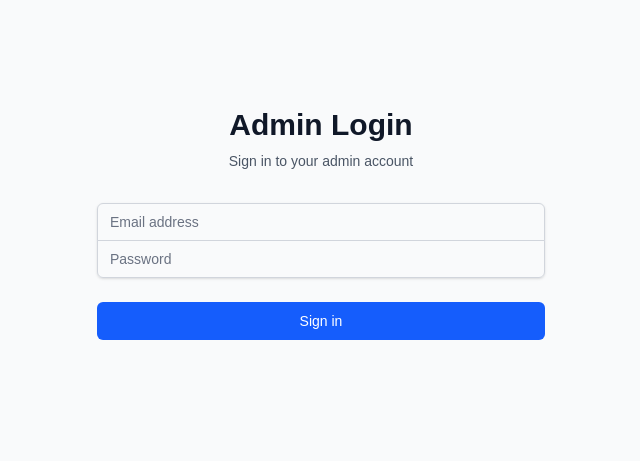
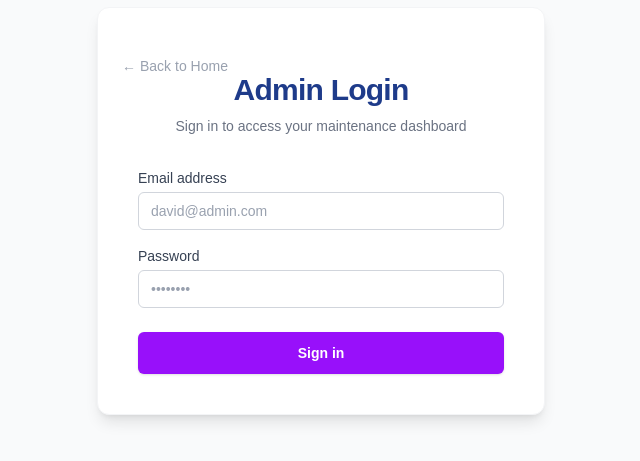
Before and after one commit to amirtavass/maintenance-tracker-repo, a Next.js app in the folder client/: page /login/admin in a window 1280 px wide. Shown: the part 189-650 px from the top of the page, without its empty margins (319-959 px from the left). Built offline with nearby package versions, Linux system fonts and the light colour scheme.

Commit message:
changed styling and added back button to loginPages also added suspense for avoiding ci/cd failure tests

```diff
--- a/client/src/app/login/admin/page.tsx
+++ b/client/src/app/login/admin/page.tsx
@@ -1,14 +1,19 @@
 "use client";
 
-import { useState } from "react";
-import { useRouter } from "next/navigation";
+import { useState, Suspense } from "react";
+import { useRouter, useSearchParams } from "next/navigation";
+import Link from "next/link";
 
-export default function AdminLogin() {
+// 1. We extract the form into its own component so it can use useSearchParams safely
+function AdminLoginForm() {
   const [email, setEmail] = useState("");
   const [password, setPassword] = useState("");
   const [error, setError] = useState("");
   const [loading, setLoading] = useState(false);
   const router = useRouter();
+
+  const searchParams = useSearchParams();
+  const urlError = searchParams.get("error");
 
   const handleSubmit = async (e: React.FormEvent) => {
     e.preventDefault();
@@ -41,20 +46,31 @@ export default function AdminLogin() {
   };
 
   return (
-    <div className="min-h-screen flex items-center justify-center bg-gray-50 dark:bg-zinc-950 py-12 px-4 sm:px-6 lg:px-8">
-      <div className="max-w-md w-full space-y-8">
-        <div>
-          <h2 className="mt-6 text-center text-3xl font-extrabold text-gray-900 dark:text-white">
+    <div className="max-w-md w-full space-y-8 bg-white p-10 rounded-xl shadow-lg border border-gray-100">
+      <div className="relative">
+        {/* Back Button */}
+        <Link
+          href="/"
+          className="absolute -top-4 -left-4 text-sm text-gray-400 hover:text-blue-600 transition-colors flex items-center gap-1"
+        >
+          <span>&larr;</span> Back to Home
+        </Link>
+
+        <h2 className="mt-6 text-center text-3xl font-bold tracking-tight text-[#1e3b8a]">
           Admin Login
         </h2>
-          <p className="mt-2 text-center text-sm text-gray-600 dark:text-zinc-400">
-            Sign in to your admin account
+        <p className="mt-2 text-center text-sm text-gray-500">
+          Sign in to access your maintenance dashboard
         </p>
       </div>
+
       <form className="mt-8 space-y-6" onSubmit={handleSubmit}>
-          <div className="rounded-md shadow-sm -space-y-px">
+        <div className="space-y-4">
           <div>
-              <label htmlFor="email" className="sr-only">
+            <label
+              htmlFor="email"
+              className="block text-sm font-medium text-gray-700"
+            >
               Email address
             </label>
             <input
@@ -63,14 +79,17 @@ export default function AdminLogin() {
               type="email"
               autoComplete="email"
               required
-                className="appearance-none rounded-none relative block w-full px-3 py-2 border border-gray-300 placeholder-gray-500 text-gray-900 rounded-t-md focus:outline-none focus:ring-blue-500 focus:border-blue-500 focus:z-10 sm:text-sm dark:bg-zinc-800 dark:border-zinc-600 dark:text-white"
-                placeholder="Email address"
+              className="mt-1 appearance-none relative block w-full px-3 py-2 border border-gray-300 placeholder-gray-400 text-gray-900 rounded-md focus:outline-none focus:ring-blue-500 focus:border-blue-500 sm:text-sm transition-colors"
+              placeholder="david@admin.com"
               value={email}
               onChange={(e) => setEmail(e.target.value)}
             />
           </div>
           <div>
-              <label htmlFor="password" className="sr-only">
+            <label
+              htmlFor="password"
+              className="block text-sm font-medium text-gray-700"
+            >
               Password
             </label>
             <input
@@ -79,29 +98,47 @@ export default function AdminLogin() {
               type="password"
               autoComplete="current-password"
               required
-                className="appearance-none rounded-none relative block w-full px-3 py-2 border border-gray-300 placeholder-gray-500 text-gray-900 rounded-b-md focus:outline-none focus:ring-blue-500 focus:border-blue-500 focus:z-10 sm:text-sm dark:bg-zinc-800 dark:border-zinc-600 dark:text-white"
-                placeholder="Password"
+              className="mt-1 appearance-none relative block w-full px-3 py-2 border border-gray-300 placeholder-gray-400 text-gray-900 rounded-md focus:outline-none focus:ring-purple-500 focus:border-purple-500 sm:text-sm transition-colors"
+              placeholder="••••••••"
               value={password}
               onChange={(e) => setPassword(e.target.value)}
             />
           </div>
         </div>
 
-          {error && (
-            <div className="text-red-600 text-sm text-center">{error}</div>
+        {/* Display both API errors and URL errors */}
+        {(error || urlError) && (
+          <div className="bg-red-50 border-l-4 border-red-500 p-4 rounded-md">
+            <p className="text-sm text-red-700">{error || urlError}</p>
+          </div>
         )}
 
         <div>
           <button
             type="submit"
             disabled={loading}
-              className="group relative w-full flex justify-center py-2 px-4 border border-transparent text-sm font-medium rounded-md text-white bg-blue-600 hover:bg-blue-700 focus:outline-none focus:ring-2 focus:ring-offset-2 focus:ring-blue-500 disabled:opacity-50"
+            className="group relative w-full flex justify-center py-2.5 px-4 border border-transparent text-sm font-semibold rounded-md text-white bg-purple-600 hover:bg-purple-500 focus:outline-none focus:ring-2 focus:ring-offset-2 focus:ring-blue-600 disabled:opacity-50 transition-colors shadow-sm"
           >
-              {loading ? "Signing in..." : "Sign in"}
+            {loading ? "Verifying Credentials..." : "Sign in"}
           </button>
         </div>
       </form>
     </div>
-    </div>
   );
 }
+
+export default function AdminLoginPage() {
+  return (
+    <main className="min-h-screen flex items-center justify-center bg-gray-50 py-12 px-4 sm:px-6 lg:px-8">
+      <Suspense
+        fallback={
+          <div className="text-[#1e3b8a] font-semibold animate-pulse">
+            Loading login portal...
+          </div>
+        }
+      >
+        <AdminLoginForm />
+      </Suspense>
+    </main>
+  );
+}
--- a/client/src/app/login/staff/page.tsx
+++ b/client/src/app/login/staff/page.tsx
@@ -1,14 +1,18 @@
 "use client";
 
-import { useState } from "react";
-import { useRouter } from "next/navigation";
+import { useState, Suspense } from "react";
+import { useRouter, useSearchParams } from "next/navigation";
+import Link from "next/link";
 
-export default function StaffLogin() {
+function StaffLoginForm() {
   const [email, setEmail] = useState("");
   const [password, setPassword] = useState("");
   const [error, setError] = useState("");
   const [loading, setLoading] = useState(false);
   const router = useRouter();
+
+  const searchParams = useSearchParams();
+  const urlError = searchParams.get("error");
 
   const handleSubmit = async (e: React.FormEvent) => {
     e.preventDefault();
@@ -41,20 +45,31 @@ export default function StaffLogin() {
   };
 
   return (
-    <div className="min-h-screen flex items-center justify-center bg-gray-50 dark:bg-zinc-950 py-12 px-4 sm:px-6 lg:px-8">
-      <div className="max-w-md w-full space-y-8">
-        <div>
-          <h2 className="mt-6 text-center text-3xl font-extrabold text-gray-900 dark:text-white">
+    <div className="max-w-md w-full space-y-8 bg-white p-10 rounded-xl shadow-lg border border-gray-100">
+      <div className="relative">
+        {/* Back Button */}
+        <Link
+          href="/"
+          className="absolute -top-4 -left-4 text-sm text-gray-400 hover:text-blue-600 transition-colors flex items-center gap-1"
+        >
+          <span>&larr;</span> Back to Home
+        </Link>
+
+        <h2 className="mt-6 text-center text-3xl font-bold tracking-tight text-[#1e3b8a]">
           Staff Login
         </h2>
-          <p className="mt-2 text-center text-sm text-gray-600 dark:text-zinc-400">
-            Sign in to your staff account
+        <p className="mt-2 text-center text-sm text-gray-500">
+          Sign in to access your maintenance dashboard
         </p>
       </div>
+
       <form className="mt-8 space-y-6" onSubmit={handleSubmit}>
-          <div className="rounded-md shadow-sm -space-y-px">
+        <div className="space-y-4">
           <div>
-              <label htmlFor="email" className="sr-only">
+            <label
+              htmlFor="email"
+              className="block text-sm font-medium text-gray-700"
+            >
               Email address
             </label>
             <input
@@ -63,14 +78,17 @@ export default function StaffLogin() {
               type="email"
               autoComplete="email"
               required
-                className="appearance-none rounded-none relative block w-full px-3 py-2 border border-gray-300 placeholder-gray-500 text-gray-900 rounded-t-md focus:outline-none focus:ring-blue-500 focus:border-blue-500 focus:z-10 sm:text-sm dark:bg-zinc-800 dark:border-zinc-600 dark:text-white"
-                placeholder="Email address"
+              className="mt-1 appearance-none relative block w-full px-3 py-2 border border-gray-300 placeholder-gray-400 text-gray-900 rounded-md focus:outline-none focus:ring-blue-500 focus:border-blue-500 sm:text-sm transition-colors"
+              placeholder="alex@staff.com"
               value={email}
               onChange={(e) => setEmail(e.target.value)}
             />
           </div>
           <div>
-              <label htmlFor="password" className="sr-only">
+            <label
+              htmlFor="password"
+              className="block text-sm font-medium text-gray-700"
+            >
               Password
             </label>
             <input
@@ -79,29 +97,47 @@ export default function StaffLogin() {
               type="password"
               autoComplete="current-password"
               required
-                className="appearance-none rounded-none relative block w-full px-3 py-2 border border-gray-300 placeholder-gray-500 text-gray-900 rounded-b-md focus:outline-none focus:ring-blue-500 focus:border-blue-500 focus:z-10 sm:text-sm dark:bg-zinc-800 dark:border-zinc-600 dark:text-white"
-                placeholder="Password"
+              className="mt-1 appearance-none relative block w-full px-3 py-2 border border-gray-300 placeholder-gray-400 text-gray-900 rounded-md focus:outline-none focus:ring-purple-500 focus:border-purple-500 sm:text-sm transition-colors"
+              placeholder="••••••••"
               value={password}
               onChange={(e) => setPassword(e.target.value)}
             />
           </div>
         </div>
 
-          {error && (
-            <div className="text-red-600 text-sm text-center">{error}</div>
+        {/* Display both API errors and URL errors */}
+        {(error || urlError) && (
+          <div className="bg-red-50 border-l-4 border-red-500 p-4 rounded-md">
+            <p className="text-sm text-red-700">{error || urlError}</p>
+          </div>
         )}
 
         <div>
           <button
             type="submit"
             disabled={loading}
-              className="group relative w-full flex justify-center py-2 px-4 border border-transparent text-sm font-medium rounded-md text-white bg-blue-600 hover:bg-blue-700 focus:outline-none focus:ring-2 focus:ring-offset-2 focus:ring-blue-500 disabled:opacity-50"
+            className="group relative w-full flex justify-center py-2.5 px-4 border border-transparent text-sm font-semibold rounded-md text-white bg-green-600 hover:bg-green-500 focus:outline-none focus:ring-2 focus:ring-offset-2 focus:ring-green-600 disabled:opacity-50 transition-colors shadow-sm"
           >
-              {loading ? "Signing in..." : "Sign in"}
+            {loading ? "Verifying Credentials..." : "Sign in"}
           </button>
         </div>
       </form>
     </div>
-    </div>
   );
 }
+
+export default function StaffLoginPage() {
+  return (
+    <main className="min-h-screen flex items-center justify-center bg-gray-50 py-12 px-4 sm:px-6 lg:px-8">
+      <Suspense
+        fallback={
+          <div className="text-[#1e3b8a] font-semibold animate-pulse">
+            Loading login portal...
+          </div>
+        }
+      >
+        <StaffLoginForm />
+      </Suspense>
+    </main>
+  );
+}
--- a/client/src/app/login/student/page.tsx
+++ b/client/src/app/login/student/page.tsx
@@ -1,14 +1,20 @@
 "use client";
 
-import { useState } from "react";
-import { useRouter } from "next/navigation";
+import { useState, Suspense } from "react";
+import { useRouter, useSearchParams } from "next/navigation";
+import Link from "next/link";
 
-export default function StudentLogin() {
+// 1. We extract the form into its own component so it can use useSearchParams safely
+function StudentLoginForm() {
   const [email, setEmail] = useState("");
   const [password, setPassword] = useState("");
   const [error, setError] = useState("");
   const [loading, setLoading] = useState(false);
   const router = useRouter();
+
+  // Captures errors passed in the URL (e.g., ?error=unauthorized)
+  const searchParams = useSearchParams();
+  const urlError = searchParams.get("error");
 
   const handleSubmit = async (e: React.FormEvent) => {
     e.preventDefault();
@@ -41,20 +47,31 @@ export default function StudentLogin() {
   };
 
   return (
-    <div className="min-h-screen flex items-center justify-center bg-gray-50 dark:bg-zinc-950 py-12 px-4 sm:px-6 lg:px-8">
-      <div className="max-w-md w-full space-y-8">
-        <div>
-          <h2 className="mt-6 text-center text-3xl font-extrabold text-gray-900 dark:text-white">
+    <div className="max-w-md w-full space-y-8 bg-white p-10 rounded-xl shadow-lg border border-gray-100">
+      <div className="relative">
+        {/* Back Button */}
+        <Link
+          href="/"
+          className="absolute -top-4 -left-4 text-sm text-gray-400 hover:text-blue-600 transition-colors flex items-center gap-1"
+        >
+          <span>&larr;</span> Back to Home
+        </Link>
+
+        <h2 className="mt-6 text-center text-3xl font-bold tracking-tight text-[#1e3b8a]">
           Student Login
         </h2>
-          <p className="mt-2 text-center text-sm text-gray-600 dark:text-zinc-400">
-            Sign in to your student account
+        <p className="mt-2 text-center text-sm text-gray-500">
+          Sign in to access your maintenance dashboard
         </p>
       </div>
+
       <form className="mt-8 space-y-6" onSubmit={handleSubmit}>
-          <div className="rounded-md shadow-sm -space-y-px">
+        <div className="space-y-4">
           <div>
-              <label htmlFor="email" className="sr-only">
+            <label
+              htmlFor="email"
+              className="block text-sm font-medium text-gray-700"
+            >
               Email address
             </label>
             <input
@@ -63,14 +80,17 @@ export default function StudentLogin() {
               type="email"
               autoComplete="email"
               required
-                className="appearance-none rounded-none relative block w-full px-3 py-2 border border-gray-300 placeholder-gray-500 text-gray-900 rounded-t-md focus:outline-none focus:ring-blue-500 focus:border-blue-500 focus:z-10 sm:text-sm dark:bg-zinc-800 dark:border-zinc-600 dark:text-white"
-                placeholder="Email address"
+              className="mt-1 appearance-none relative block w-full px-3 py-2 border border-gray-300 placeholder-gray-400 text-gray-900 rounded-md focus:outline-none focus:ring-blue-500 focus:border-blue-500 sm:text-sm transition-colors"
+              placeholder="david@student.com"
               value={email}
               onChange={(e) => setEmail(e.target.value)}
             />
           </div>
           <div>
-              <label htmlFor="password" className="sr-only">
+            <label
+              htmlFor="password"
+              className="block text-sm font-medium text-gray-700"
+            >
               Password
             </label>
             <input
@@ -79,29 +99,47 @@ export default function StudentLogin() {
               type="password"
               autoComplete="current-password"
               required
-                className="appearance-none rounded-none relative block w-full px-3 py-2 border border-gray-300 placeholder-gray-500 text-gray-900 rounded-b-md focus:outline-none focus:ring-blue-500 focus:border-blue-500 focus:z-10 sm:text-sm dark:bg-zinc-800 dark:border-zinc-600 dark:text-white"
-                placeholder="Password"
+              className="mt-1 appearance-none relative block w-full px-3 py-2 border border-gray-300 placeholder-gray-400 text-gray-900 rounded-md focus:outline-none focus:ring-blue-500 focus:border-blue-500 sm:text-sm transition-colors"
+              placeholder="••••••••"
               value={password}
               onChange={(e) => setPassword(e.target.value)}
             />
           </div>
         </div>
 
-          {error && (
-            <div className="text-red-600 text-sm text-center">{error}</div>
+        {/* Display both API errors and URL errors */}
+        {(error || urlError) && (
+          <div className="bg-red-50 border-l-4 border-red-500 p-4 rounded-md">
+            <p className="text-sm text-red-700">{error || urlError}</p>
+          </div>
         )}
 
         <div>
           <button
             type="submit"
             disabled={loading}
-              className="group relative w-full flex justify-center py-2 px-4 border border-transparent text-sm font-medium rounded-md text-white bg-blue-600 hover:bg-blue-700 focus:outline-none focus:ring-2 focus:ring-offset-2 focus:ring-blue-500 disabled:opacity-50"
+            className="group relative w-full flex justify-center py-2.5 px-4 border border-transparent text-sm font-semibold rounded-md text-white bg-blue-600 hover:bg-blue-500 focus:outline-none focus:ring-2 focus:ring-offset-2 focus:ring-blue-600 disabled:opacity-50 transition-colors shadow-sm"
           >
-              {loading ? "Signing in..." : "Sign in"}
+            {loading ? "Verifying Credentials..." : "Sign in"}
           </button>
         </div>
       </form>
     </div>
-    </div>
   );
 }
+
+export default function StudentLoginPage() {
+  return (
+    <main className="min-h-screen flex items-center justify-center bg-gray-50 py-12 px-4 sm:px-6 lg:px-8">
+      <Suspense
+        fallback={
+          <div className="text-[#1e3b8a] font-semibold animate-pulse">
+            Loading login portal...
+          </div>
+        }
+      >
+        <StudentLoginForm />
+      </Suspense>
+    </main>
+  );
+}
```
Lines whose indentation alone changed are shown as unchanged.
